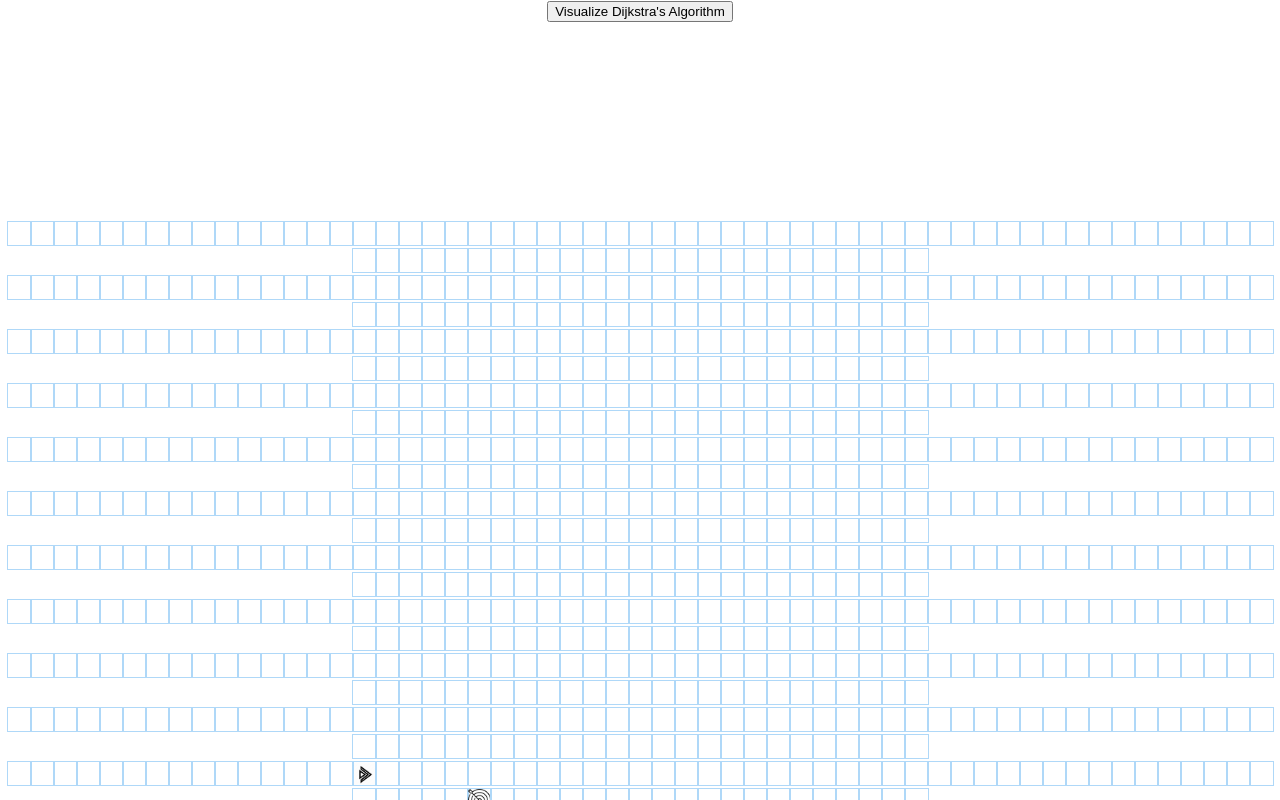
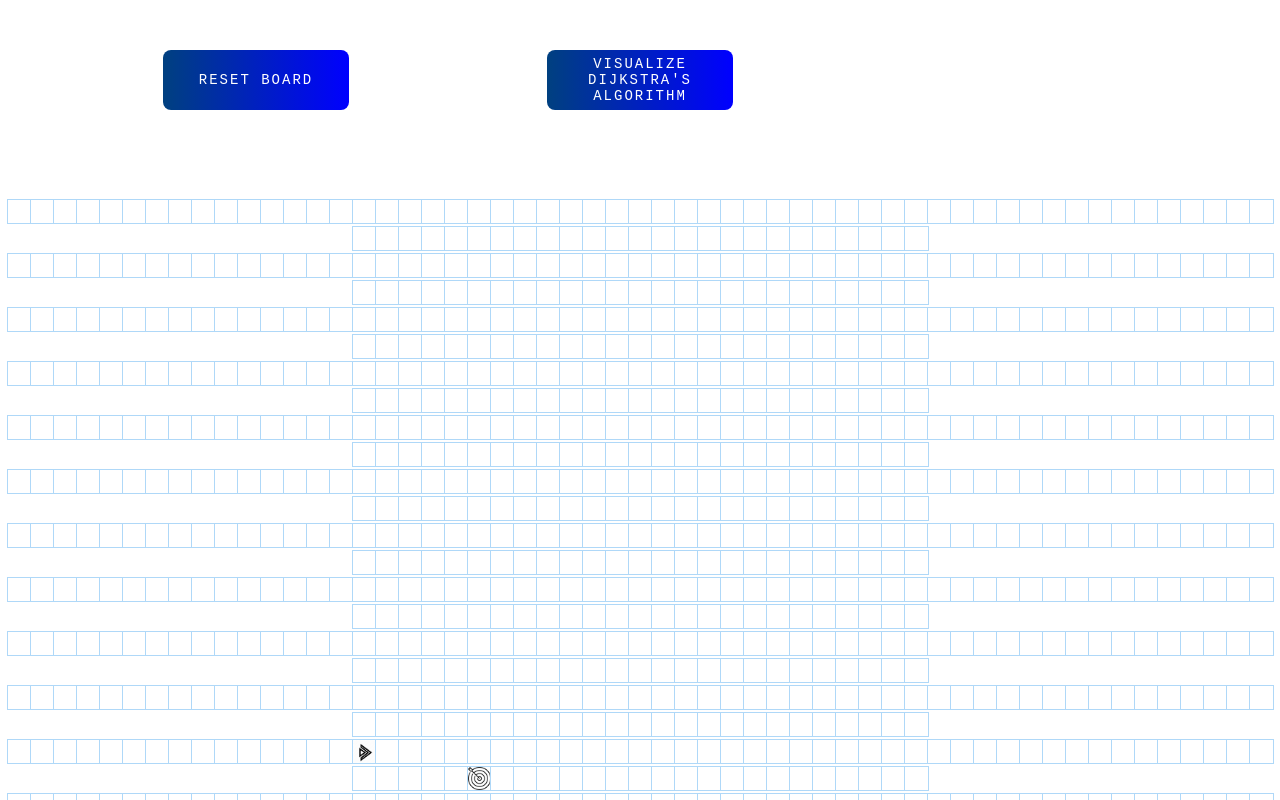
Before and after one commit to mehtaj8/Pathfinding_Visualizer, a React (Create React App) app: page / in a window 1280 px wide. Shown: the top 800 px of the page. Built offline with nearby package versions, Linux system fonts and the light colour scheme.

Commit message:
Added Reset Board Button

```diff
--- a/package.json
+++ b/package.json
@@ -6,6 +6,7 @@
     "@testing-library/jest-dom": "^4.2.4",
     "@testing-library/react": "^9.5.0",
     "@testing-library/user-event": "^7.2.1",
+    "node-sass": "^4.14.0",
     "react": "^16.13.1",
     "react-dom": "^16.13.1",
     "react-scripts": "3.4.1"
--- a/src/PathFindingVisualizer/Node/Node.css
+++ b/src/PathFindingVisualizer/Node/Node.css
@@ -3,6 +3,7 @@
   height: 23px;
   outline: 1px solid rgb(175, 216, 248);
   display: inline-block;
+  background-color: white;
 }
 
 .node-finish {
@@ -34,17 +35,17 @@
   }
 
   50% {
-    background-color: rgba(17, 104, 217, 0.75);
+    background-color: rgba(217, 17, 60, 0.75);
   }
 
   75% {
     transform: scale(1.2);
-    background-color: rgba(0, 217, 159, 0.75);
+    background-color: rgba(192, 75, 167, 0.952);
   }
 
   100% {
     transform: scale(1);
-    background-color: rgba(0, 190, 218, 0.75);
+    background-color: rgba(138, 0, 218, 0.75);
   }
 }
 
--- a/src/PathFindingVisualizer/Node/Node.jsx
+++ b/src/PathFindingVisualizer/Node/Node.jsx
@@ -1,6 +1,6 @@
-import React, {Component} from 'react';
+import React, { Component } from "react";
 
-import './Node.css';
+import "./Node.css";
 
 export default class Node extends Component {
   render() {
@@ -12,15 +12,16 @@ export default class Node extends Component {
       onMouseDown,
       onMouseEnter,
       onMouseUp,
+      onMouseClick,
       row,
     } = this.props;
     const extraClassName = isFinish
-      ? 'node-finish'
+      ? "node-finish"
       : isStart
-      ? 'node-start'
+      ? "node-start"
       : isWall
-      ? 'node-wall'
-      : '';
+      ? "node-wall"
+      : "";
 
     return (
       <div
@@ -28,7 +29,9 @@ export default class Node extends Component {
         className={`node ${extraClassName}`}
         onMouseDown={() => onMouseDown(row, col)}
         onMouseEnter={() => onMouseEnter(row, col)}
-        onMouseUp={() => onMouseUp()}></div>
+        onMouseClick={() => onMouseClick(row, col)}
+        onMouseUp={() => onMouseUp()}
+      ></div>
     );
   }
 }
--- a/src/PathFindingVisualizer/PathFindingVisualizer.css
+++ b/src/PathFindingVisualizer/PathFindingVisualizer.css
@@ -1,3 +1,46 @@
 .grid {
   margin: 200px 0 0;
 }
+
+.button-container {
+  position: absolute;
+  top: 10%;
+  left: 50%;
+  -webkit-transform: translate(-50%, -50%);
+  transform: translate(-50%, -50%);
+}
+
+.button-container1 {
+  position: absolute;
+  top: 10%;
+  left: 20%;
+  -webkit-transform: translate(-50%, -50%);
+  transform: translate(-50%, -50%);
+}
+
+.button {
+  display: block;
+  height: 60px;
+  width: 186px;
+  position: relative;
+  overflow: hidden;
+  text-decoration: none;
+  text-transform: uppercase;
+  letter-spacing: 2px;
+  color: white;
+  font-size: 14px;
+  text-align: center;
+  border-radius: 8px;
+  background-image: linear-gradient(to right, green, blue);
+  background-position: right bottom;
+  background-size: 200%;
+  font-family: "Courier New", Courier, monospace;
+  border: none;
+  transition: 0.4s;
+}
+
+.button:hover {
+  background-position: left bottom;
+  box-shadow: 0 12px 16px 0 rgba(0, 0, 0, 0.24),
+    0 17px 50px 0 rgba(0, 0, 0, 0.19);
+}
--- a/src/PathFindingVisualizer/PathFindingVisualizer.jsx
+++ b/src/PathFindingVisualizer/PathFindingVisualizer.jsx
@@ -78,9 +78,24 @@ export default class PathfindingVisualizer extends Component {
 
     return (
       <>
-        <button onClick={() => this.visualizeDijkstra()}>
-          Visualize Dijkstra's Algorithm
-        </button>
+        <div className="button-container1">
+          <button
+            href="#"
+            className="button"
+            onClick={() => this.componentDidMount()}
+          >
+            Reset Board
+          </button>
+        </div>
+        <div className="button-container">
+          <button
+            href="#"
+            className="button"
+            onClick={() => this.visualizeDijkstra()}
+          >
+            Visualize Dijkstra's Algorithm
+          </button>
+        </div>
         <div className="grid">
           {grid.map((row, rowIdx) => {
             return (
```
Also changed, not shown: 1 other file (tests, documents, lock files or other folders).
